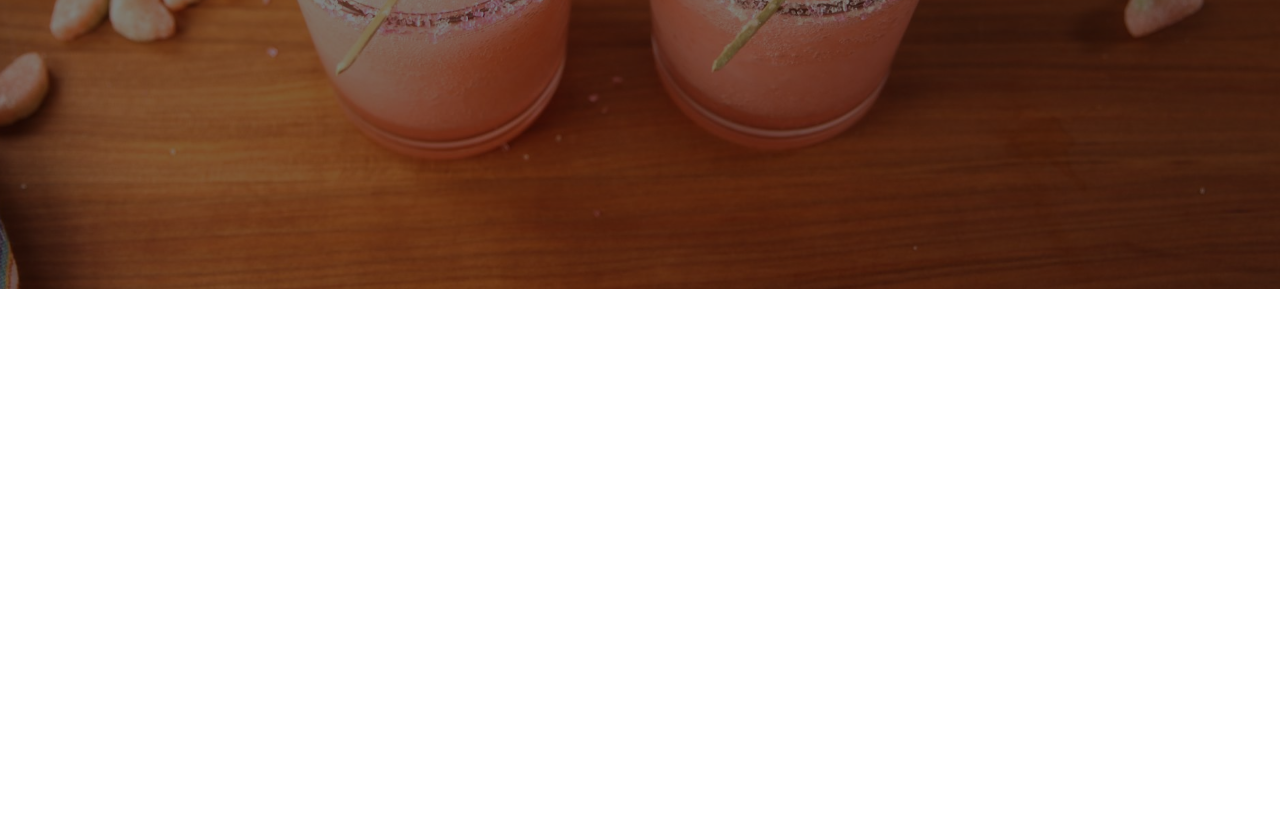
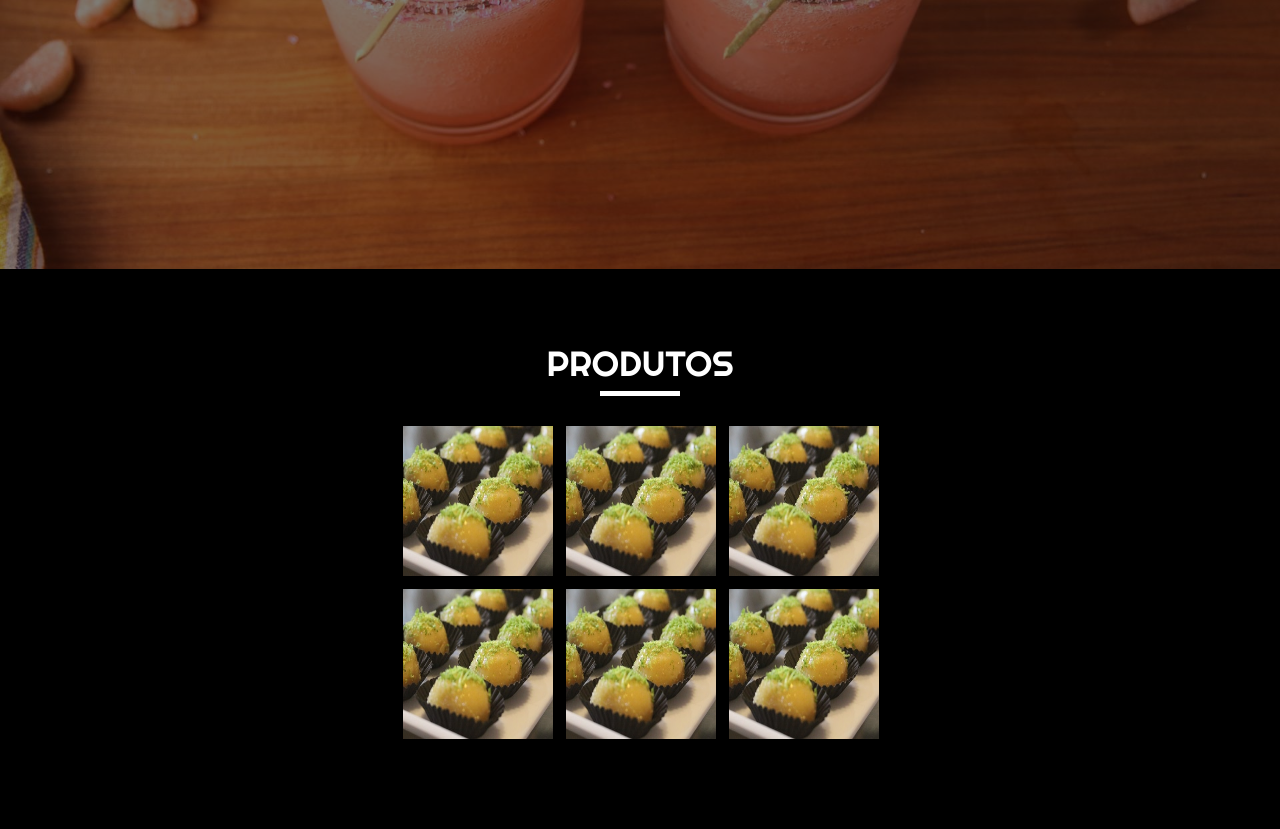
Before and after one commit to Kev1nLopes/BarCandy, a plain HTML site: page index.html in a window 1280 px wide. Shown: the part 511-1340 px from the top of the page. Before the commit the page ends 800 px from the top, so only its background shows below. Drawn offline with Linux system fonts and the light colour scheme.

Commit message:
products section almost completed

```diff
--- a/assets/css/style.css
+++ b/assets/css/style.css
@@ -31,6 +31,7 @@ header{
     background-color: black;
     display: flex;
     align-items: center;
+    position: sticky;
 }
 .header-content{
     display: flex;
@@ -87,7 +88,7 @@ header{
 /* MAIN STYLE */
 
 .first-page{
-    height: calc(100vh - 65px);
+    height: calc(100vh - 85px);
     background-image: url('../img/bg.jpg');
     background-size: cover;
     background-attachment: scroll;
@@ -118,13 +119,66 @@ header{
     height: 150px;
     font-weight: bold;
     font-size: 35px;
-    font-family: 'Righteous', cursive;;
+    font-family: 'Righteous', cursive;
     text-transform: uppercase;
     text-align: center;
     margin: 10px 15px;
     line-height: 40px;
 }
 
+/* Produtos */
+
+.products{
+    background-color: black;
+}
+
+.products-content{
+    color: white;
+    height: 70vh;
+    display: flex;
+    flex-direction: column;
+    align-items: center;
+    justify-content: center;
+
+}
+.products-content-title{
+    height: 80px;
+    width: 200px;
+    display: flex;
+    flex-direction: column;
+    text-align: center;
+
+}
+.products-title{
+    font-family: 'Righteous', cursive;
+    font-size: 35px;
+    text-transform: uppercase;
+}
+.bar-white{
+    width: 80px;
+    height: 5px;
+    background-color: white;
+    margin-top: 10px;
+    align-self: center;
+
+}
+.products-photos{
+    width: 500px;
+
+}
+.products-photos .img{
+    width: 150px;
+    height: 150px;
+    margin-bottom: 13px;
+    margin-left: 13px;
+    float: left;
+
+
+}
+.products-photos .img img{
+    width: 150px;
+    height: 150px;
+}
 
 
 
--- a/index.html
+++ b/index.html
@@ -36,6 +36,7 @@
     <!-- FIM DO HEADER -->
     <!-- Corpo da pagina -->
     <main>
+        <!-- Interface -->
         <section class="first-page">
 
                 <div class="first-page-content">
@@ -44,11 +45,46 @@
                             <div class="phrase">
                                 Uma pitada de doces e um<br>pouquinho de loucura
                             </div>
+                            <!-- Fazer logos de redes -->
                         </div>
                     </div>
                 </div>
 
 
+        </section>
+        <!-- End Interface -->
+        <section class="products" id>
+            <div class="container">
+                <div class="products-content">
+                    <div class="products-content-title">
+                        <div class="products-title">
+                            Produtos
+                        </div>
+                        <div class="bar-white"></div>
+                    </div>
+                    <div class="products-photos">
+                        <div class="img">
+                            <img src="assets/img/doce1.jpg" alt="Beijinho de caipirinha">
+                        </div>
+                        <div class="img">
+                            <img src="assets/img/doce1.jpg" alt="Beijinho de caipirinha">
+                        </div>
+                        <div class="img">
+                            <img src="assets/img/doce1.jpg" alt="Beijinho de caipirinha">
+                        </div>
+                        <div class="img">
+                            <img src="assets/img/doce1.jpg" alt="Beijinho de caipirinha">
+                        </div>
+                        <div class="img">
+                            <img src="assets/img/doce1.jpg" alt="Beijinho de caipirinha">
+                        </div>
+                        <div class="img">
+                            <img src="assets/img/doce1.jpg" alt="Beijinho de caipirinha">
+                        </div>
+                    </div>
+
+                </div>
+            </div>
         </section>
     </main>
 
```
Also changed, not shown: assets/img/doce1.jpg (added), assets/img/instagram.png (added).
